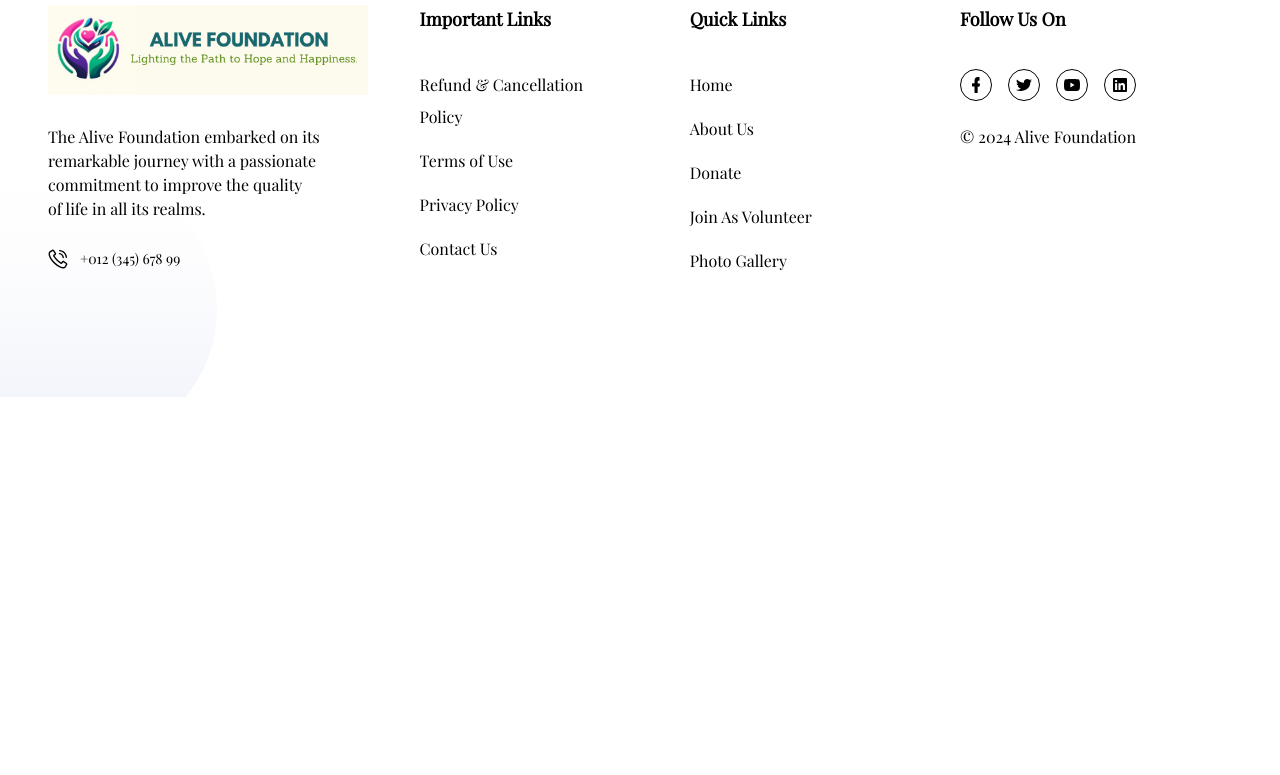
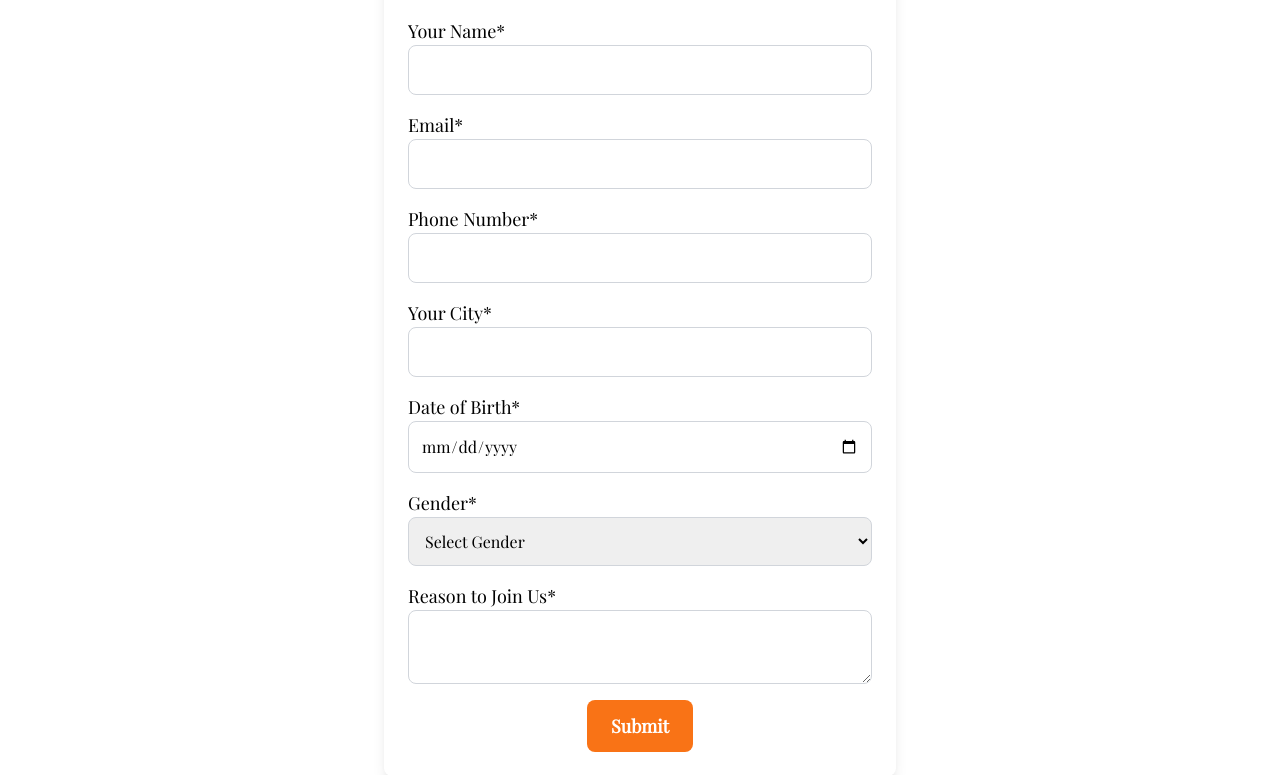
Before and after one commit to prabalgupta2411/alive-foundation, a React (Create React App) app in the folder frontend/: page /become-volunteer in a window 1280 px wide. Shown: the part 1085-1860 px from the top of the page. Before the commit the page ends 1482 px from the top, so only its background shows below. Built offline with nearby package versions, Linux system fonts and the light colour scheme; a web font is replaced by a local one.

Commit message:
new file:   frontend/src/components/VolunteerForm.js 	modified:   frontend/src/pages/BecomeVolunteer.js

```diff
--- /dev/null
+++ b/frontend/src/components/VolunteerForm.js
@@ -0,0 +1,163 @@
+import React, { useState } from "react";
+
+const VolunteerForm = () => {
+  const [formData, setFormData] = useState({
+    name: "",
+    email: "",
+    phone: "",
+    city: "",
+    dob: "",
+    gender: "",
+    reason: "",
+  });
+
+  const handleChange = (e) => {
+    const { name, value } = e.target;
+    setFormData({
+      ...formData,
+      [name]: value,
+    });
+  };
+
+  const handleSubmit = (e) => {
+    e.preventDefault();
+    // Handle form submission (e.g., send data to API or log it)
+    console.log("Form submitted:", formData);
+  };
+
+  return (
+    <div className="container mx-auto p-6 bg-light-gray rounded-lg shadow-lg">
+      <h2 className="text-3xl font-bold text-center text-dark-blue mb-6">
+        Become a Volunteer
+      </h2>
+      <form onSubmit={handleSubmit} className="space-y-4">
+        {/* Name */}
+        <div className="flex flex-col">
+          <label htmlFor="name" className="text-lg text-dark-blue">
+            Your Name*
+          </label>
+          <input
+            type="text"
+            id="name"
+            name="name"
+            value={formData.name}
+            onChange={handleChange}
+            className="p-3 border border-gray-300 rounded-lg"
+            required
+          />
+        </div>
+
+        {/* Email */}
+        <div className="flex flex-col">
+          <label htmlFor="email" className="text-lg text-dark-blue">
+            Email*
+          </label>
+          <input
+            type="email"
+            id="email"
+            name="email"
+            value={formData.email}
+            onChange={handleChange}
+            className="p-3 border border-gray-300 rounded-lg"
+            required
+          />
+        </div>
+
+        {/* Phone Number */}
+        <div className="flex flex-col">
+          <label htmlFor="phone" className="text-lg text-dark-blue">
+            Phone Number*
+          </label>
+          <input
+            type="tel"
+            id="phone"
+            name="phone"
+            value={formData.phone}
+            onChange={handleChange}
+            className="p-3 border border-gray-300 rounded-lg"
+            required
+          />
+        </div>
+
+        {/* City */}
+        <div className="flex flex-col">
+          <label htmlFor="city" className="text-lg text-dark-blue">
+            Your City*
+          </label>
+          <input
+            type="text"
+            id="city"
+            name="city"
+            value={formData.city}
+            onChange={handleChange}
+            className="p-3 border border-gray-300 rounded-lg"
+            required
+          />
+        </div>
+
+        {/* Date of Birth */}
+        <div className="flex flex-col">
+          <label htmlFor="dob" className="text-lg text-dark-blue">
+            Date of Birth*
+          </label>
+          <input
+            type="date"
+            id="dob"
+            name="dob"
+            value={formData.dob}
+            onChange={handleChange}
+            className="p-3 border border-gray-300 rounded-lg"
+            required
+          />
+        </div>
+
+        {/* Gender */}
+        <div className="flex flex-col">
+          <label htmlFor="gender" className="text-lg text-dark-blue">
+            Gender*
+          </label>
+          <select
+            id="gender"
+            name="gender"
+            value={formData.gender}
+            onChange={handleChange}
+            className="p-3 border border-gray-300 rounded-lg"
+            required
+          >
+            <option value="">Select Gender</option>
+            <option value="Male">Male</option>
+            <option value="Female">Female</option>
+            <option value="Other">Other</option>
+          </select>
+        </div>
+
+        {/* Reason to Join Us */}
+        <div className="flex flex-col">
+          <label htmlFor="reason" className="text-lg text-dark-blue">
+            Reason to Join Us*
+          </label>
+          <textarea
+            id="reason"
+            name="reason"
+            value={formData.reason}
+            onChange={handleChange}
+            className="p-3 border border-gray-300 rounded-lg"
+            required
+          ></textarea>
+        </div>
+
+        {/* Submit Button */}
+        <div className="flex justify-center">
+          <button
+            type="submit"
+            className="bg-orange-500 hover:bg-orange-600 text-white text-lg py-3 px-6 rounded-lg font-semibold"
+          >
+            Submit
+          </button>
+        </div>
+      </form>
+    </div>
+  );
+};
+
+export default VolunteerForm;
--- a/frontend/src/pages/BecomeVolunteer.js
+++ b/frontend/src/pages/BecomeVolunteer.js
@@ -1,10 +1,18 @@
 import React from 'react'
 import ParallaxSection from '../components/HomePageComp/ParallaxSection'
+import VolunteerForm from '../components/VolunteerForm'
+import Section from '../components/HomePageComp/Section'
 
 function BecomeVolunteer() {
   return (
     <div>
         <ParallaxSection/>
+        <div className="bg-light-blue py-12 px-96">
+      <div className="flex justify-center">
+        <VolunteerForm />
+      </div>
+    </div>
+    <Section/>
     </div>
   )
 }
```
